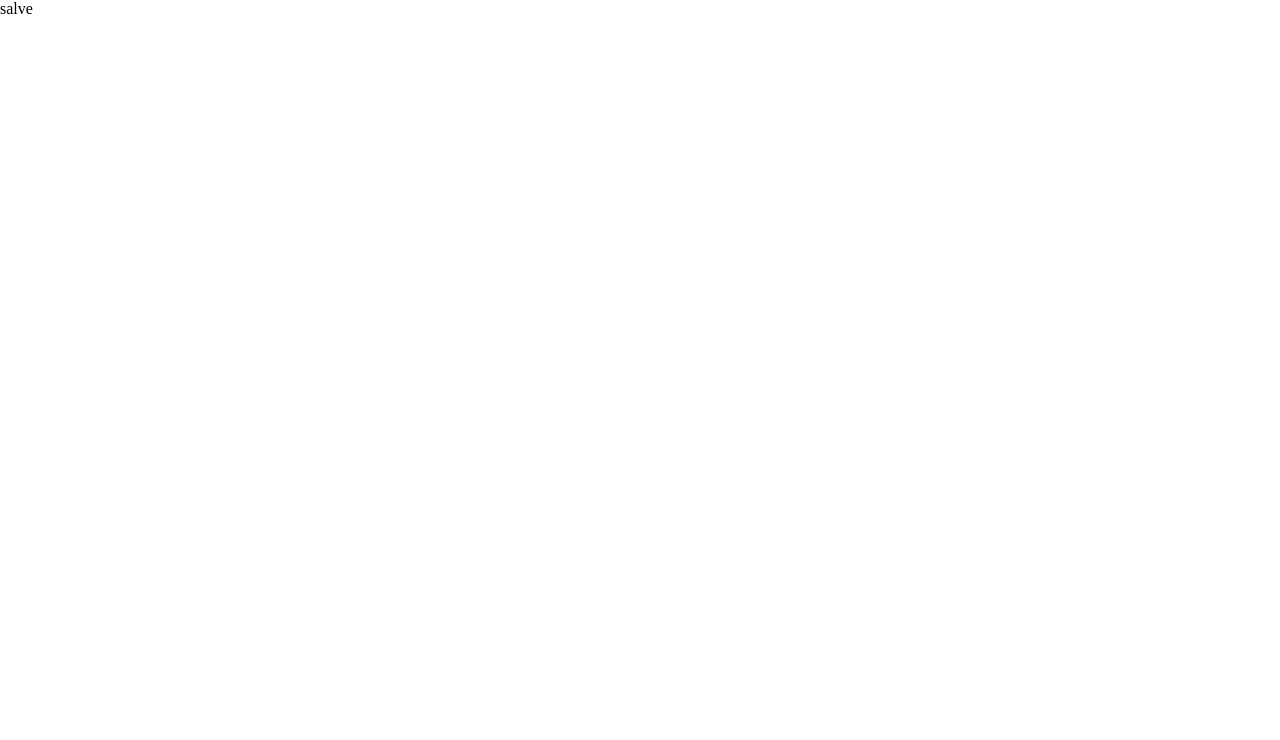
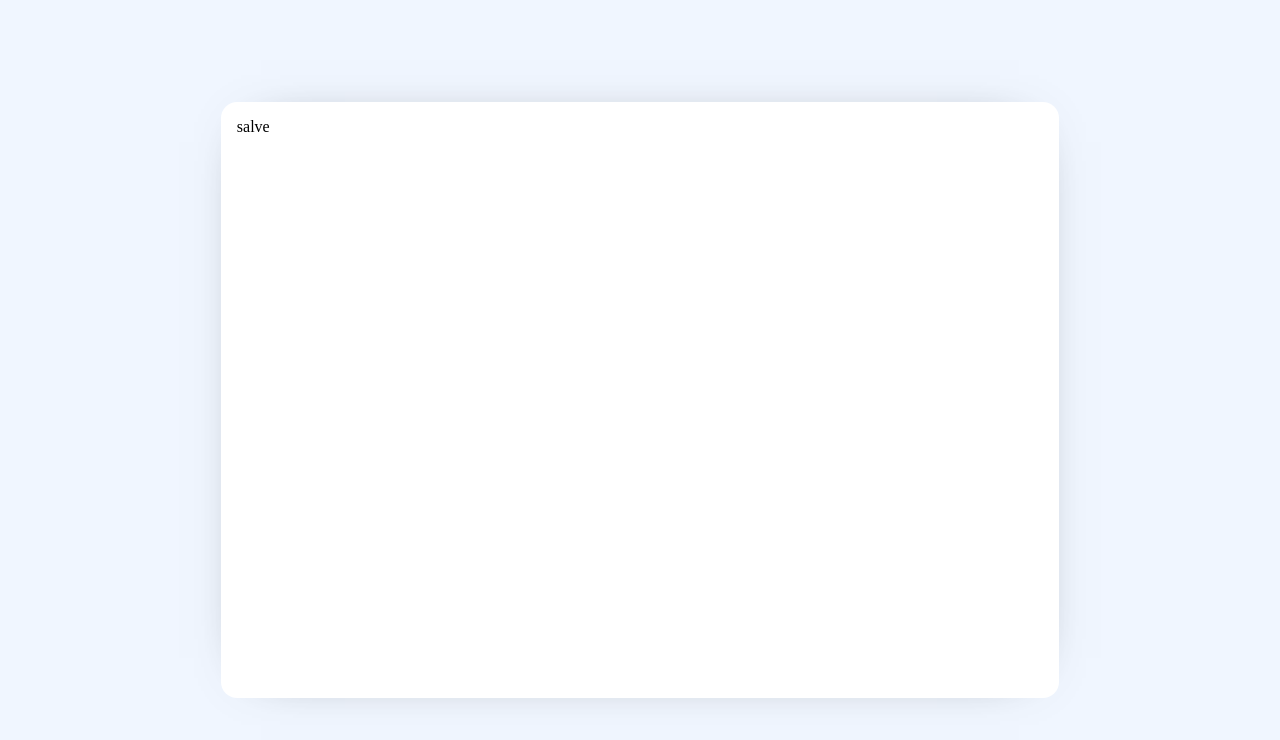
Before and after one commit to GiovannyCordeiro/MultiStepForm, a React (Vite) app: page / in a window 1280 px wide. Shown: the top 740 px of the page. Built offline with nearby package versions, Linux system fonts and the light colour scheme.

Commit message:
:sparkles: Component Container form

```diff
--- a/src/App.tsx
+++ b/src/App.tsx
@@ -1,10 +1,13 @@
-function App() {
+import classes from "./app.module.css";
+import ContainerForm from "./components/ContainerForm";
+
+export default function App() {
 
   return (
-    <div className="App">
-      <p>salve</p>
+    <div className={classes.app}>
+      <ContainerForm>
+        <p>salve</p>
+      </ContainerForm>
     </div>
   )
 }
-
-export default App;
--- /dev/null
+++ b/src/app.module.css
@@ -0,0 +1,8 @@
+.app{
+  width: 100%;
+  height: 100vh;
+  background:var(--Magnolia);
+  display: flex;
+  align-items: center;
+  justify-content: center;
+}
--- /dev/null
+++ b/src/components/ContainerForm.module.css
@@ -0,0 +1,10 @@
+.container_form{
+  width: 65.5%;
+  height: 74.5vh;
+  background: var(--White);
+  border-radius: 1rem;
+  padding: 1rem;
+  -webkit-box-shadow: 0px 0px 55px -40px rgba(0,0,0,0.75);
+  -moz-box-shadow: 0px 0px 55px -40px rgba(0,0,0,0.75);
+  box-shadow: 0px 0px 55px -40px rgba(0,0,0,0.75);
+}
--- /dev/null
+++ b/src/components/ContainerForm.tsx
@@ -0,0 +1,14 @@
+import React from 'react'
+import classes from "./ContainerForm.module.css";
+
+interface ContainerForm{
+  children?: JSX.Element | JSX.Element[];
+}
+
+export default function ContainerForm(props:ContainerForm) {
+  return (
+    <div className={classes.container_form}>
+      {props.children}
+    </div>
+  )
+}
--- a/src/index.css
+++ b/src/index.css
@@ -3,3 +3,19 @@
   padding:0;
   box-sizing: border-box;
 }
+
+:root{
+--Marine-blue: hsl(213, 96%, 18%);
+--Purplish-blue: hsl(243, 100%, 62%);
+--Pastel-blue: hsl(228, 100%, 84%);
+--Light-blue: hsl(206, 94%, 87%);
+--Strawberry-red: hsl(354, 84%, 57%);
+
+/* Neutral */
+
+--Cool-gray: hsl(231, 11%, 63%);
+--Light-gray: hsl(229, 24%, 87%);
+--Magnolia: hsl(217, 100%, 97%);
+--Alabaster: hsl(231, 100%, 99%);
+--White: hsl(0, 0%, 100%);
+}
```
